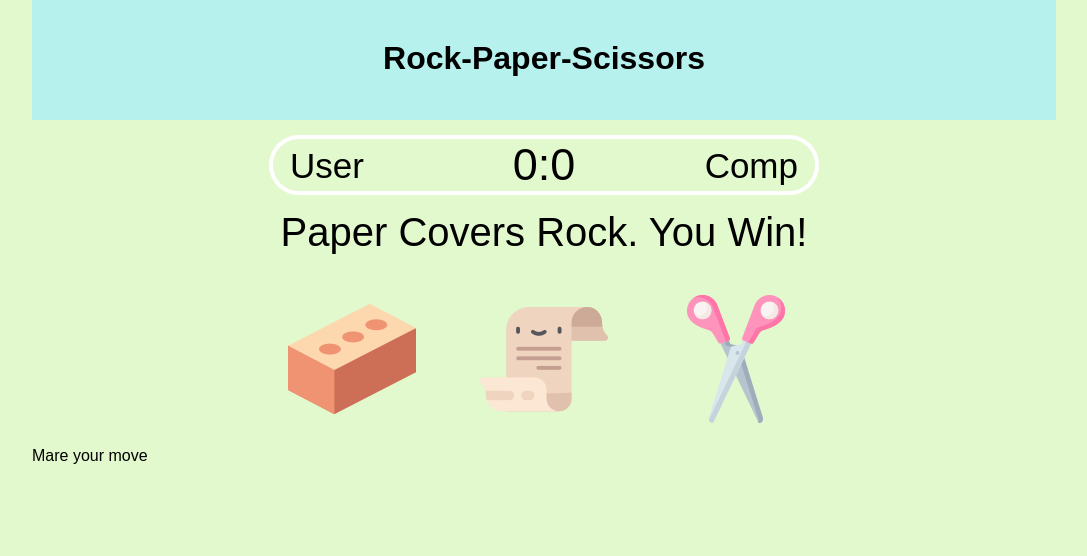
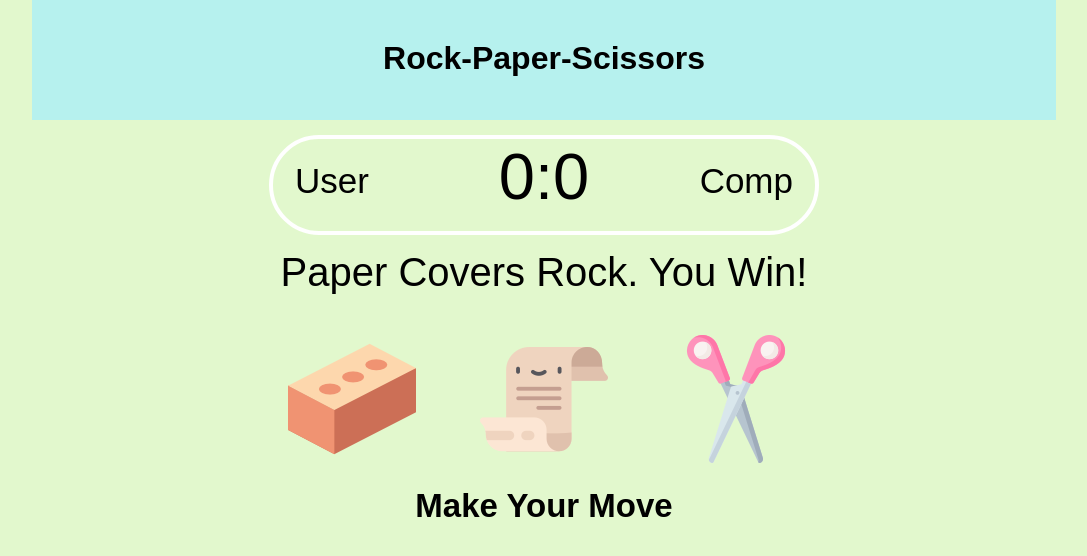
Before and after one commit to StanislavStashchuk/four-games, a website: page srp.html in a window 1280 px wide. Shown: the whole page, without its empty margins (96-1183 px from the left). Drawn offline with Linux system fonts and the light colour scheme.

Commit message:
Rock Paper Scissors #1

```diff
--- a/css/main.scss
+++ b/css/main.scss
@@ -181,23 +181,24 @@ body {
             border: 4px solid white;
             border-radius: 50px;
             width: 550px;
-            font-size: 45px;
+            height: 100px;
+            font-size: 65px;
             text-align: center;
             position: relative;
 
             #user-label {
                 font-size: 35px;
                 position: absolute;
-                top: 7px;
-                left: 17px;
+                top: 22px;
+                left: 22px;
                 text-transform: capitalize;
             }
 
             #comp-label {
                 font-size: 35px;
                 position: absolute;
-                top: 7px;
-                right: 17px;
+                top: 22px;
+                right: 22px;
                 text-transform: capitalize;
             }
         }
@@ -230,5 +231,12 @@ body {
                 }
             }
         }
+
+        #action-message {
+            text-align: center;
+            font-size: 33px;
+            text-transform: capitalize;
+            font-weight: bold;
+        }
     }
 }
--- a/srp.html
+++ b/srp.html
@@ -39,7 +39,7 @@
             </div>
         </div>
 
-        <p id="action-message">Mare your move</p>
+        <p id="action-message">Make your move</p>
     </div>
 </div>
 
```
Also changed, not shown: css/main.css, 1 other file.
